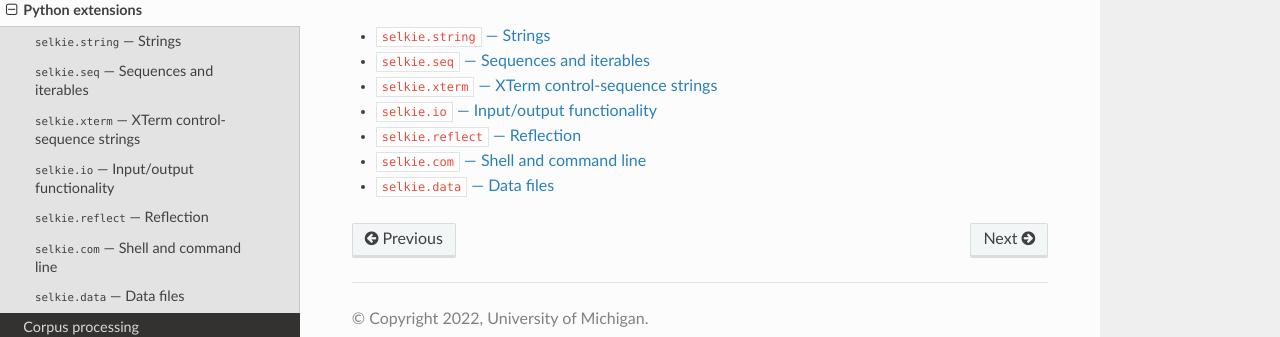
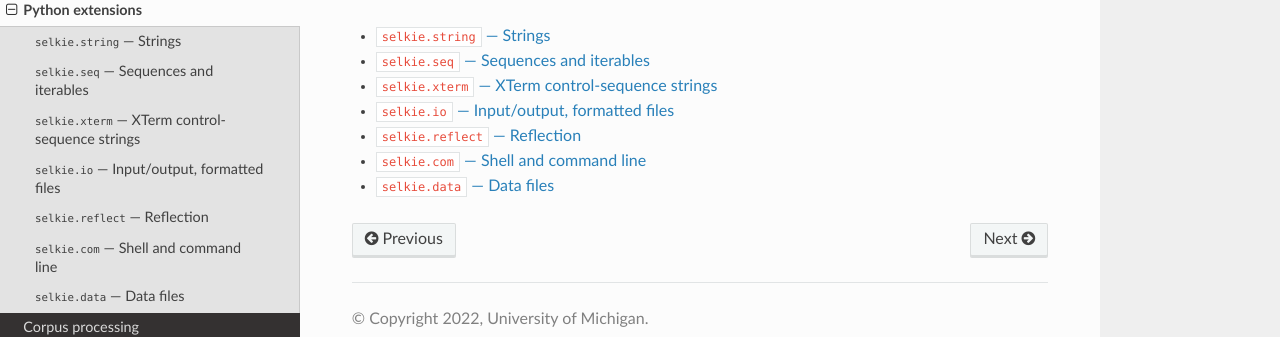
Before and after one commit to abney/selkie, a Sphinx documentation site: the page built from docs/source/pyext/index.rst, in a window 1280 px wide. Shown: the part 136-473 px from the top of the page. Built offline with Sphinx 7.4.7 and the Read the Docs theme 2.0.0, drawn with Linux system fonts in a browser that asks for light colours.

Commit message:
Tweaks to io doc

```diff
--- a/docs/source/pyext/io.rst
+++ b/docs/source/pyext/io.rst
@@ -1,6 +1,6 @@
 
-``selkie.io`` — Input/output functionality
-==========================================
+``selkie.io`` — Input/output, formatted files
+=============================================
 
 .. automodule:: selkie.io
 
```
Also changed, not shown: 1 other file.
